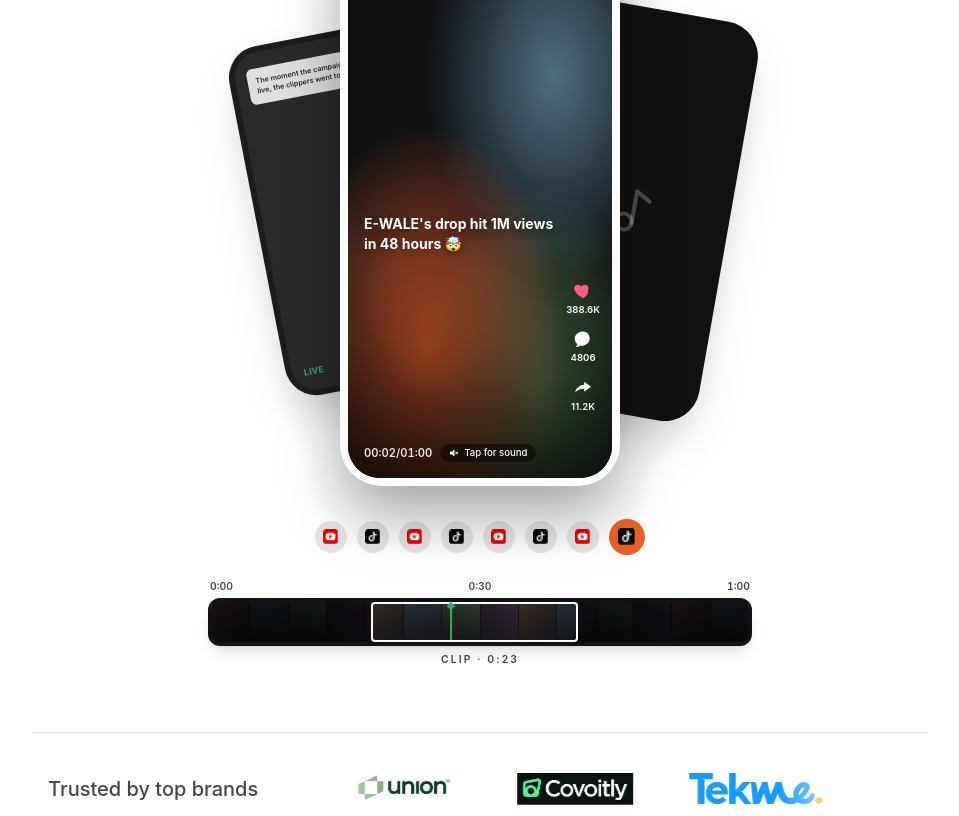
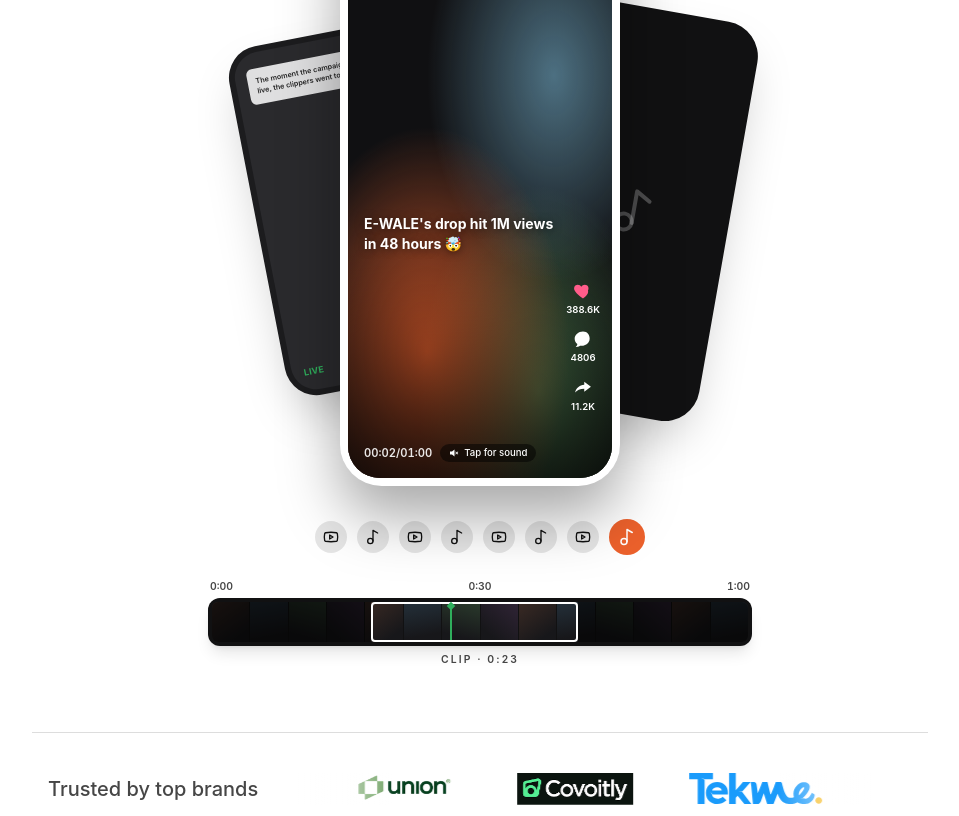
Before and after one commit to ClapOut-Creators/ClapOut-Website-, a React (Vite) app: page / in a window 1280 px wide. Shown: the part 763-1579 px from the top of the page, without its empty margins (160-1119 px from the left). Built offline with nearby package versions, Linux system fonts and the light colour scheme.

Commit message:
feat: enhance routing for Contact page; update Navbar links for campaigns and partnership; improve HeroSection icons and layout

```diff
--- a/src/app/App.tsx
+++ b/src/app/App.tsx
@@ -21,10 +21,10 @@ export default function App() {
   if (hash.startsWith("#/campaigns/")) {
     return <CampaignDetailPage slug={hash.slice("#/campaigns/".length)} />;
   }
-  if (hash === "#/contact") return <ContactPage />;
+  if (hash === "#/contact" || hash === "#/contact/partnership") return <ContactPage />;
 
   return (
-    <main id="top" className="bg-white transition-colors dark:bg-dark-bg" style={{ overflowX: "hidden" }}>
+    <main id="top" className="bg-white transition-colors dark:bg-dark-bg" style={{ overflowX: "clip" }}>
       <Navbar />
       <HeroSection />
       <HowItWorksSection />
--- a/src/components/layout/Navbar.tsx
+++ b/src/components/layout/Navbar.tsx
@@ -13,7 +13,7 @@ function isLinkActive(hash: string, href: string) {
 }
 
 function scrollToHash(e: React.MouseEvent<HTMLAnchorElement>, href: string) {
-  if (!href.startsWith("#") || href.length <= 1) return;
+  if (!href.startsWith("#") || href.startsWith("#/") || href.length <= 1) return;
   const target = document.querySelector(href);
   if (!target) return;
   e.preventDefault();
--- a/src/components/sections/HeroSection.tsx
+++ b/src/components/sections/HeroSection.tsx
@@ -1,13 +1,16 @@
-import { Music2 } from "lucide-react";
+import { Music2, Youtube } from "lucide-react";
 import Button from "../ui/Button";
 import PhoneMockup from "../ui/PhoneMockup";
 import LogoMarquee from "../ui/LogoMarquee";
-import { PLATFORM_ICONS } from "./how-it-works/platformIcons";
 import { trustedByLogos } from "../../data/brands";
 import { CREATORS_WHATSAPP_URL, BRANDS_PHONE } from "../../data/links";
-import type { Platform } from "../../types/content";
 
-const PLATFORM_DOTS: Platform[] = [
+const PLATFORM_DOT_ICONS: Record<'youtube' | 'tiktok', typeof Youtube> = {
+  youtube: Youtube,
+  tiktok: Music2,
+};
+
+const PLATFORM_DOTS: Array<'youtube' | 'tiktok'> = [
   "youtube",
   "tiktok",
   "youtube",
@@ -31,7 +34,7 @@ export default function HeroSection() {
         </span>
 
         <h1
-          className="mt-6 font-poppins font-medium text-black/80 dark:text-white"
+          className="mt-6 font-poppins font-semibold text-black/80 dark:text-white"
           style={{
             fontSize: "clamp(1.75rem, 1rem + 4vw, 5.07rem)",
             lineHeight: 1.1,
@@ -113,16 +116,19 @@ export default function HeroSection() {
       </div>
 
       <div className="mt-6 flex items-center justify-center gap-2 md:mt-8 md:gap-2.5">
-        {PLATFORM_DOTS.map((platform, i) => (
-          <span
-            key={i}
-            className="flex h-7 w-7 items-center justify-center rounded-full bg-black/10 md:h-8 md:w-8 dark:bg-white/10"
-          >
-            <img src={PLATFORM_ICONS[platform]} alt="" className="h-3.5 w-3.5 object-contain md:h-4 md:w-4" />
-          </span>
-        ))}
-        <span className="flex h-8 w-8 items-center justify-center rounded-full bg-brand-orange md:h-9 md:w-9">
-          <img src={PLATFORM_ICONS.tiktok} alt="" className="h-4 w-4 object-contain md:h-[1.125rem] md:w-[1.125rem]" />
+        {PLATFORM_DOTS.map((platform, i) => {
+          const Icon = PLATFORM_DOT_ICONS[platform];
+          return (
+            <span
+              key={i}
+              className="flex h-7 w-7 items-center justify-center rounded-full bg-black/10 text-brand-dark md:h-8 md:w-8 dark:bg-white/10 dark:text-white"
+            >
+              <Icon size={14} className="md:h-4 md:w-4" />
+            </span>
+          );
+        })}
+        <span className="flex h-8 w-8 items-center justify-center rounded-full bg-brand-orange text-white md:h-9 md:w-9">
+          <Music2 size={16} className="md:h-[1.125rem] md:w-[1.125rem]" />
         </span>
       </div>
 
--- a/src/data/nav.ts
+++ b/src/data/nav.ts
@@ -1,6 +1,5 @@
 import { Scissors, Briefcase } from "lucide-react";
 import type { NavLink } from "../types/content";
-import { CREATORS_WHATSAPP_URL, BRANDS_PHONE } from "./links";
 
 export const navLinks: NavLink[] = [
   {
@@ -9,13 +8,13 @@ export const navLinks: NavLink[] = [
     subLinks: [
       {
         label: "Clippers",
-        href: CREATORS_WHATSAPP_URL,
+        href: "#/campaigns",
         description: "Get paid for clip videos",
         icon: Scissors,
       },
       {
         label: "Brand",
-        href: `tel:${BRANDS_PHONE}`,
+        href: "#/contact/partnership",
         description: "Run and manage a campaign",
         icon: Briefcase,
       },
--- a/src/pages/ContactPage.tsx
+++ b/src/pages/ContactPage.tsx
@@ -6,6 +6,7 @@ import SupportPanel from '../components/contact/SupportPanel';
 import PartnershipPanel from '../components/contact/PartnershipPanel';
 import { contactCards } from '../data/contactCards';
 import { faqs } from '../data/faqs';
+import { useHashRoute } from '../hooks/useHashRoute';
 
 type ContactTab = 'support' | 'partnership';
 
@@ -15,7 +16,8 @@ const TABS: { id: ContactTab; label: string; caption: string }[] = [
 ];
 
 export default function ContactPage() {
-  const [tab, setTab] = useState<ContactTab>('support');
+  const hash = useHashRoute();
+  const [tab, setTab] = useState<ContactTab>(hash === '#/contact/partnership' ? 'partnership' : 'support');
 
   return (
     <main className="bg-white transition-colors dark:bg-dark-bg" style={{ overflowX: 'hidden' }}>
@@ -86,7 +88,7 @@ export default function ContactPage() {
                       onClick={() => setTab(t.id)}
                       className={`rounded-xl border p-3 text-left transition-colors ${
                         tab === t.id
-                          ? 'border-brand-dark bg-white dark:border-white dark:bg-dark-surface'
+                          ? 'border-brand-dark bg-[#EFEFEF] dark:border-white dark:bg-dark-surface'
                           : 'border-border-hairline bg-transparent hover:bg-black/5 dark:border-dark-border dark:hover:bg-white/5'
                       }`}
                     >
```
Also changed, not shown: src/components/contact/PartnershipPanel.tsx (+99 -38 lines).
